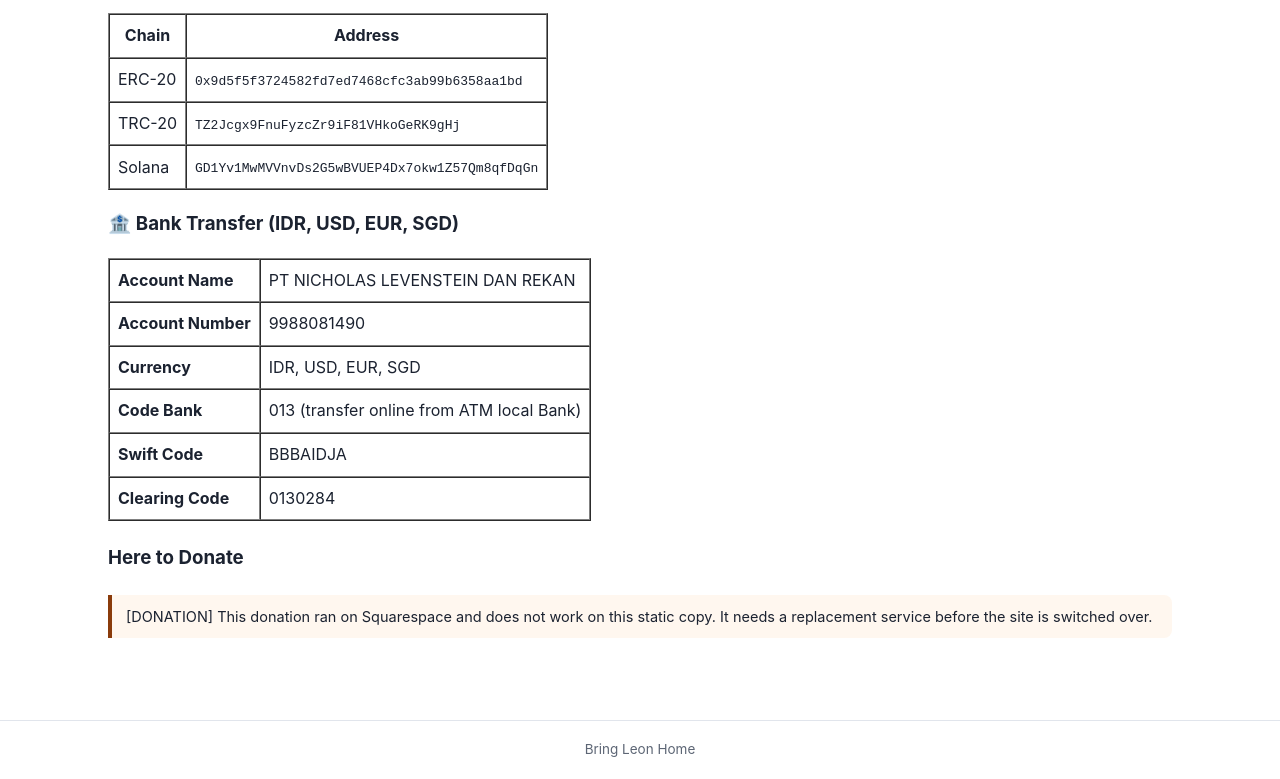
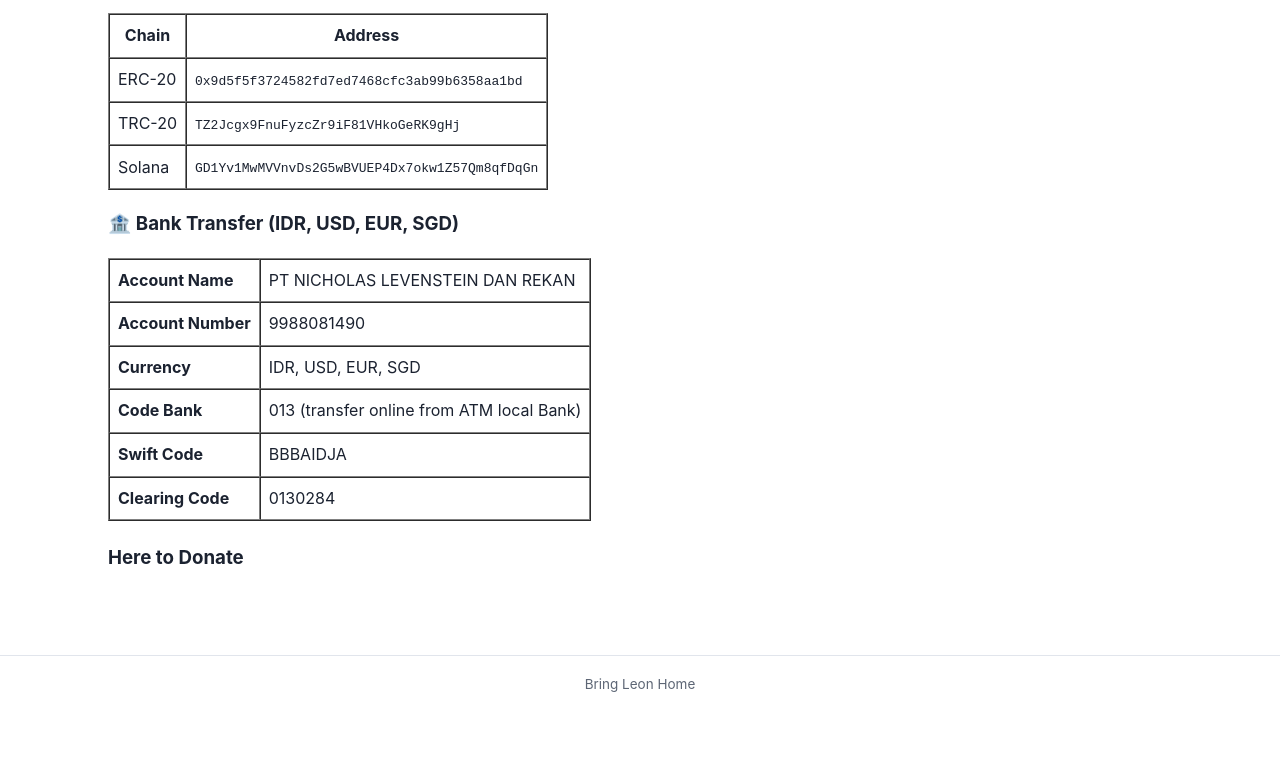
Before and after one commit to AdminLevenstein/bringleonhome, a plain HTML site: page new-film-produced-by-alexander-smirnov/index.html in a window 1280 px wide. Shown: the part 3592-4371 px from the top of the page. After the commit the page ends 4306 px from the top, so only its background shows below. Drawn offline with Linux system fonts and the light colour scheme.

Commit message:
Add files via upload

```diff
--- a/new-film-produced-by-alexander-smirnov/index.html
+++ b/new-film-produced-by-alexander-smirnov/index.html
@@ -140,7 +140,6 @@
 </table>
 </div>
 <div class="blh-block"><h3 style="white-space:pre-wrap;">Here to Donate</h3></div>
-<div class="blh-block blh-note">[DONATION] This donation ran on Squarespace and does not work on this static copy. It needs a replacement service before the site is switched over.</div>
 </main>
 <footer class="blh-footer">Bring Leon Home</footer>
 </body></html>
```
